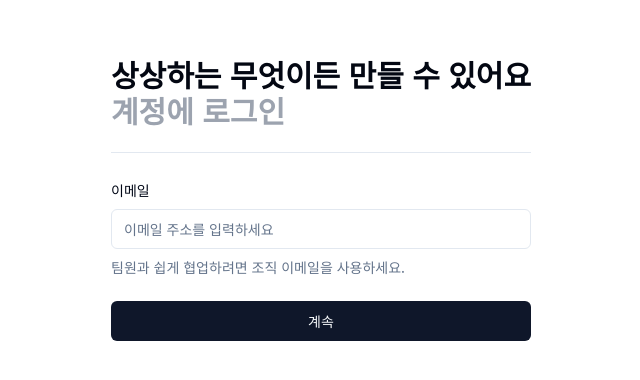
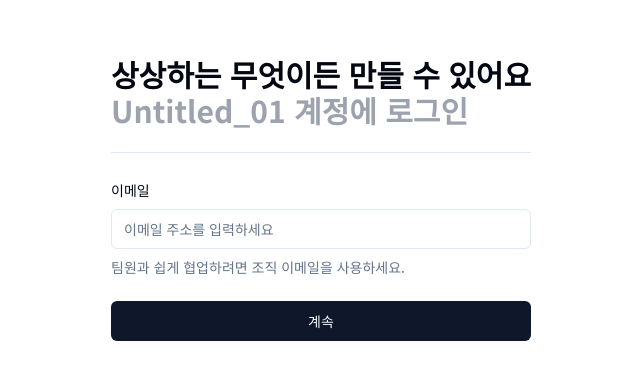
Before and after one commit to ninanoray/Untitled_01, a Next.js app: page /login in a window 1280 px wide. Shown: the part 202-582 px from the top of the page, without its empty margins (319-959 px from the left). Built offline with nearby package versions, Linux system fonts and the light colour scheme.

Commit message:
chore: 구문 string edit

```diff
--- a/src/components/login/index.tsx
+++ b/src/components/login/index.tsx
@@ -8,7 +8,7 @@ const Login = () => {
     <div className="screen flex-center flex-col">
       <div className="flex-col">
         <h1>상상하는 무엇이든 만들 수 있어요</h1>
-        <h1 className="text-gray-400">계정에 로그인</h1>
+        <h1 className="text-gray-400">Untitled_01 계정에 로그인</h1>
         <Separator className="my-6" />
         <LoginForm />
       </div>
```
